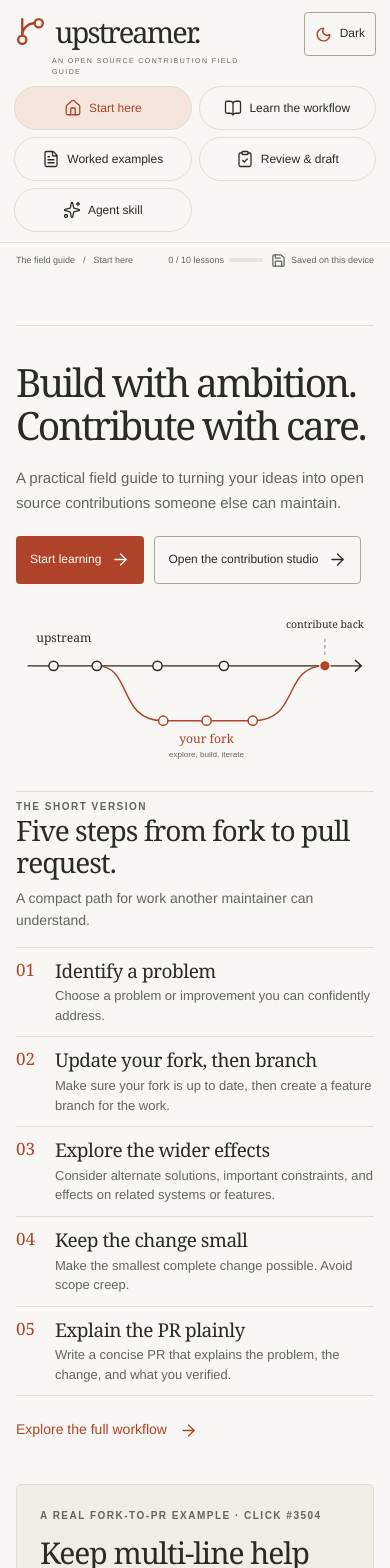
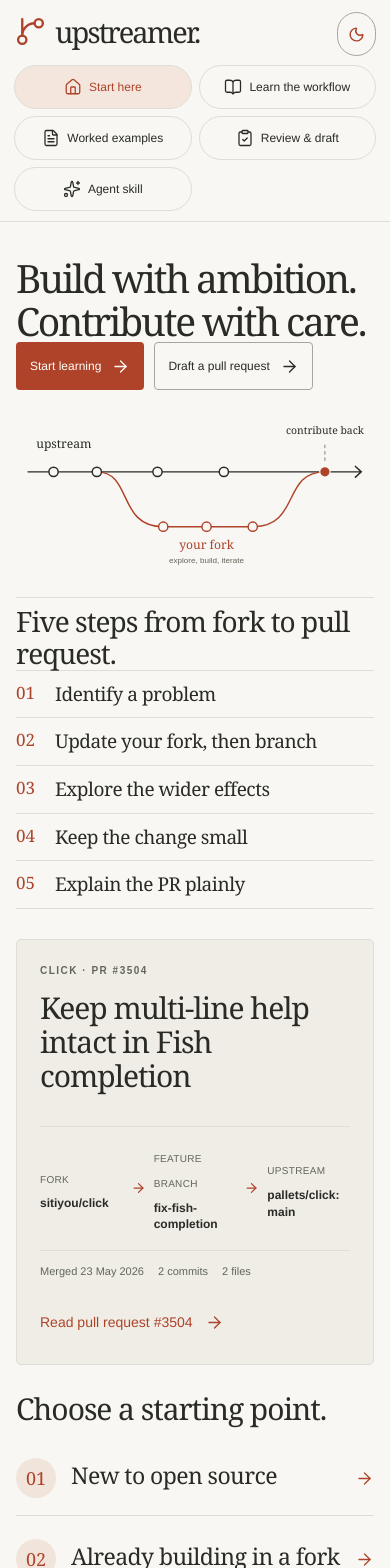
Before and after one commit to wispdevon/upstreamer, a React (Vite) app: page / in a window 390 px wide. Shown: the top 1568 px of the page. Built offline with nearby package versions, Linux system fonts and the light colour scheme.

Commit message:
fix: simplify homepage and remove breadcrumb row
Trim homepage copy to its headline, five step titles, and featured pull request. Keep lesson progress and save status on inner pages while removing the breadcrumb from the shell.

```diff
--- a/src/App.css
+++ b/src/App.css
@@ -38,15 +38,6 @@
     font: 33px var(--serif);
     letter-spacing: -0.065em;
   }
-  .brand-caption {
-    color: var(--muted);
-    font-size: 9px;
-    text-transform: uppercase;
-    letter-spacing: 1.4px;
-    line-height: 1.5;
-    margin: 0;
-    max-width: 175px;
-  }
   .theme-toggle {
     display: inline-flex;
     align-items: center;
@@ -55,7 +46,7 @@
     min-height: 44px;
     padding-inline: 12px;
     border: 1px solid var(--line-strong);
-    border-radius: 4px;
+    border-radius: 20px;
     color: var(--ink);
     font-size: 12px;
     white-space: nowrap;
@@ -66,9 +57,6 @@
   }
   .theme-toggle svg {
     color: var(--rust);
-  }
-  .theme-toggle-label-short {
-    display: none;
   }
   .primary-nav {
     display: flex;
@@ -106,23 +94,13 @@
   }
   .topbar {
     display: flex;
-    justify-content: space-between;
-    align-items: center;
-    flex-wrap: wrap;
-    gap: 12px 20px;
-    min-height: 64px;
-    padding-block: 10px;
+    justify-content: flex-end;
+    align-items: center;
+    min-height: 56px;
+    padding-block: 8px;
     border-bottom: 1px solid var(--line);
     color: var(--muted);
     font-size: 12px;
-  }
-  .topbar > div:first-child {
-    display: flex;
-    align-items: center;
-    gap: 14px;
-  }
-  .breadcrumb-divider {
-    color: var(--muted);
   }
   .topbar-status,
   .header-progress,
@@ -206,12 +184,6 @@
     font-size: clamp(42px, 4.1vw, 68px);
     line-height: 1.03;
     letter-spacing: -0.055em;
-  }
-  .hero-copy {
-    margin-block: 23px 25px;
-    font-size: 17px;
-    line-height: 1.65;
-    max-width: 590px;
   }
   .fork-diagram {
     width: 100%;
@@ -330,10 +302,6 @@
   .entry-section h2 {
     font-size: clamp(26px, 2.8vw, 39px);
   }
-  .entry-section > p {
-    margin-top: 10px;
-    font-size: 15px;
-  }
   .path-options {
     display: grid;
     grid-template-columns: 1fr 1fr;
@@ -362,9 +330,6 @@
     font-size: 23px;
     margin-bottom: 6px;
   }
-  .path-option p {
-    font-size: 14px;
-  }
   .path-option > svg {
     margin-inline-start: auto;
     color: var(--rust);
@@ -386,10 +351,6 @@
   .quick-process h2 {
     font-size: 29px;
   }
-  .section-subtitle {
-    font-size: 14px;
-    margin-block: 9px 15px;
-  }
   .quick-process-list {
     list-style: none;
     padding: 0;
@@ -412,15 +373,6 @@
   .quick-process-list h3 {
     font: 19px/1.3 var(--serif);
   }
-  .quick-process-list p {
-    margin-top: 3px;
-    color: var(--muted);
-    font-size: 13px;
-    line-height: 1.5;
-  }
-  .quick-process > .text-link {
-    margin-top: 10px;
-  }
   .featured-pr-card {
     display: flex;
     flex-direction: column;
@@ -433,10 +385,6 @@
     margin-block: 13px 14px;
     font: clamp(26px, 2.25vw, 34px)/1.14 var(--serif);
     letter-spacing: -0.035em;
-  }
-  .featured-pr-copy {
-    font-size: 14px;
-    line-height: 1.65;
   }
   .pr-flow {
     display: grid;
@@ -488,24 +436,6 @@
     letter-spacing: 1.5px;
     font-weight: 600;
     color: var(--muted);
-  }
-  .skill-strip {
-    display: flex;
-    gap: 13px;
-    align-items: center;
-    margin-top: 40px;
-    padding-block: 15px;
-    border-block: 1px solid var(--line);
-  }
-  .skill-strip > svg {
-    color: var(--rust);
-  }
-  .skill-strip p {
-    font-size: 13px;
-  }
-  .skill-strip .text-link {
-    margin-inline-start: auto;
-    font-size: 12px;
   }
   .page-heading {
     padding-block: 47px 33px;
@@ -1135,9 +1065,6 @@
   .path-option h3 {
     font-size: 21px;
   }
-  .path-option p {
-    font-size: 12px;
-  }
   .path-number {
     width: 42px;
     height: 42px;
@@ -1199,13 +1126,6 @@
   .home-bottom {
     gap: 30px;
   }
-  .skill-strip {
-    align-items: start;
-    flex-wrap: wrap;
-  }
-  .skill-strip .text-link {
-    margin-inline-start: 33px;
-  }
   .reading-layout,
   .studio-layout {
     grid-template-columns: minmax(0, 1fr);
@@ -1244,20 +1164,9 @@
   .brand span {
     font-size: 31px;
   }
-  .brand-caption {
-    max-width: 190px;
-    margin: 5px 0 0 41px;
-    font-size: 8px;
-  }
   .theme-toggle {
     width: auto;
     padding-inline: 10px;
-  }
-  .theme-toggle-label-full {
-    display: none;
-  }
-  .theme-toggle-label-short {
-    display: inline;
   }
   .primary-nav {
     display: grid;
@@ -1280,12 +1189,8 @@
     padding-inline: 22px;
   }
   .topbar {
-    min-height: 62px;
+    min-height: 48px;
     font-size: 10px;
-    gap: 12px;
-  }
-  .topbar > div:first-child {
-    gap: 8px;
   }
   .topbar-status {
     gap: 10px;
@@ -1312,10 +1217,6 @@
     font-size: clamp(42px, 7.8vw, 58px);
     line-height: 1.09;
   }
-  .hero-copy {
-    font-size: 15px;
-    margin-block: 20px;
-  }
   .hero .actions {
     gap: 10px;
   }
@@ -1330,18 +1231,12 @@
   .entry-section h2 {
     font-size: 30px;
   }
-  .entry-section > p {
-    font-size: 14px;
-  }
   .path-option {
     gap: 15px;
     padding-block: 17px;
   }
   .path-option h3 {
     font-size: 23px;
-  }
-  .path-option p {
-    font-size: 13px;
   }
   .path-number {
     width: 40px;
@@ -1353,16 +1248,6 @@
   }
   .featured-pr-card h2 {
     font-size: 30px;
-  }
-  .skill-strip {
-    margin-top: 30px;
-    gap: 10px;
-  }
-  .skill-strip p {
-    max-width: calc(100% - 35px);
-  }
-  .skill-strip .text-link {
-    margin-inline-start: 30px;
   }
   .page-heading {
     padding-block: 34px 25px;
@@ -1532,10 +1417,6 @@
   .brand-group {
     gap: 8px;
   }
-  .brand-caption {
-    margin-inline-start: 38px;
-    font-size: 7px;
-  }
   .topbar {
     align-items: flex-start;
     font-size: 9px;
--- a/src/App.tsx
+++ b/src/App.tsx
@@ -118,12 +118,6 @@ function ThemeToggle() {
       title={label}
     >
       <Icon size={17} aria-hidden="true" />
-      <span className="theme-toggle-label-full">
-        {nextTheme === "dark" ? "Dark mode" : "Light mode"}
-      </span>
-      <span className="theme-toggle-label-short">
-        {nextTheme === "dark" ? "Dark" : "Light"}
-      </span>
     </button>
   );
 }
@@ -188,17 +182,13 @@ function StartPage() {
             <br />
             Contribute with care.
           </h1>
-          <p className="hero-copy">
-            A practical field guide to turning your ideas into open source
-            contributions someone else can maintain.
-          </p>
           <div className="actions">
             <Link className="button primary" to={`/learn/${next.id}`}>
               {state.completed.length ? "Continue learning" : "Start learning"}
               <Arrow />
             </Link>
             <Link className="button secondary" to="/studio">
-              Open the contribution studio
+              Draft a pull request
               <Arrow />
             </Link>
           </div>
@@ -207,11 +197,7 @@ function StartPage() {
       </section>
       <section className="home-bottom">
         <div className="quick-process">
-          <p className="eyebrow">The short version</p>
           <h2>Five steps from fork to pull request.</h2>
-          <p className="section-subtitle">
-            A compact path for work another maintainer can understand.
-          </p>
           <ol className="quick-process-list">
             {quickProcess.map((step, index) => (
               <li key={step.id}>
@@ -220,17 +206,14 @@ function StartPage() {
                 </span>
                 <div>
                   <h3>{step.title}</h3>
-                  <p>{step.detail}</p>
                 </div>
               </li>
             ))}
           </ol>
-          <TextLink to="/learn">Explore the full workflow</TextLink>
         </div>
         <article className="featured-pr-card">
-          <p className="eyebrow">A real fork-to-PR example · Click #3504</p>
+          <p className="eyebrow">Click · PR #3504</p>
           <h2>{featuredPullRequest.title}</h2>
-          <p className="featured-pr-copy">{featuredPullRequest.description}</p>
           <div className="pr-flow" role="group" aria-label="Pull request path">
             <div className="pr-flow-step">
               <span>Fork</span>
@@ -261,8 +244,7 @@ function StartPage() {
         </article>
       </section>
       <section className="entry-section">
-        <h2>Two ways in. One thoughtful contribution.</h2>
-        <p>Start where you are. Both paths lead to a better handoff.</p>
+        <h2>Choose a starting point.</h2>
         <div className="path-options">
           <Link
             to="/learn"
@@ -272,7 +254,6 @@ function StartPage() {
             <span className="path-number">01</span>
             <div>
               <h3>New to open source</h3>
-              <p>Find your footing, then make your first contribution.</p>
             </div>
             <Arrow />
           </Link>
@@ -284,17 +265,11 @@ function StartPage() {
             <span className="path-number">02</span>
             <div>
               <h3>Already building in a fork</h3>
-              <p>Turn your work into one focused upstream idea.</p>
             </div>
             <Arrow />
           </Link>
         </div>
       </section>
-      <div className="skill-strip">
-        <Sparkles size={20} />
-        <p>The same principles. An agent that puts them into practice.</p>
-        <TextLink to="/skill">Meet the companion skill</TextLink>
-      </div>
     </>
   );
 }
@@ -315,11 +290,6 @@ function App() {
     window.scrollTo(0, 0);
     mainRef.current?.focus({ preventScroll: true });
   }, [location.pathname]);
-  const crumb = location.pathname.startsWith("/learn/")
-    ? (lessons.find((lesson) => location.pathname.endsWith(`/${lesson.id}`))
-        ?.title ?? "Lesson")
-    : (navigation.find((item) => item.to === location.pathname)?.label ??
-      "Start here");
   return (
     <StateContext.Provider value={{ state, setState }}>
       <a className="skip-link" href="#main-content">
@@ -332,9 +302,6 @@ function App() {
               <GitBranch size={33} strokeWidth={1.7} aria-hidden="true" />
               <span>upstreamer.</span>
             </Link>
-            <p className="brand-caption">
-              An open source contribution field guide
-            </p>
           </div>
           <ThemeToggle />
         </div>
@@ -355,12 +322,8 @@ function App() {
         </nav>
       </header>
       <div className="workspace">
+        {location.pathname !== "/" && (
           <div className="topbar">
-          <div>
-            <Link to="/">The field guide</Link>
-            <span className="breadcrumb-divider">/</span>
-            <span>{crumb}</span>
-          </div>
             <div className="topbar-status">
               <div className="header-progress">
                 <span>
@@ -378,6 +341,7 @@ function App() {
               </div>
             </div>
           </div>
+        )}
         {warning && (
           <div className="storage-warning" role="alert">
             {warning}
```
Also changed, not shown: 2 other files (tests, documents, lock files or other folders). Lines whose indentation alone changed are shown as unchanged.
